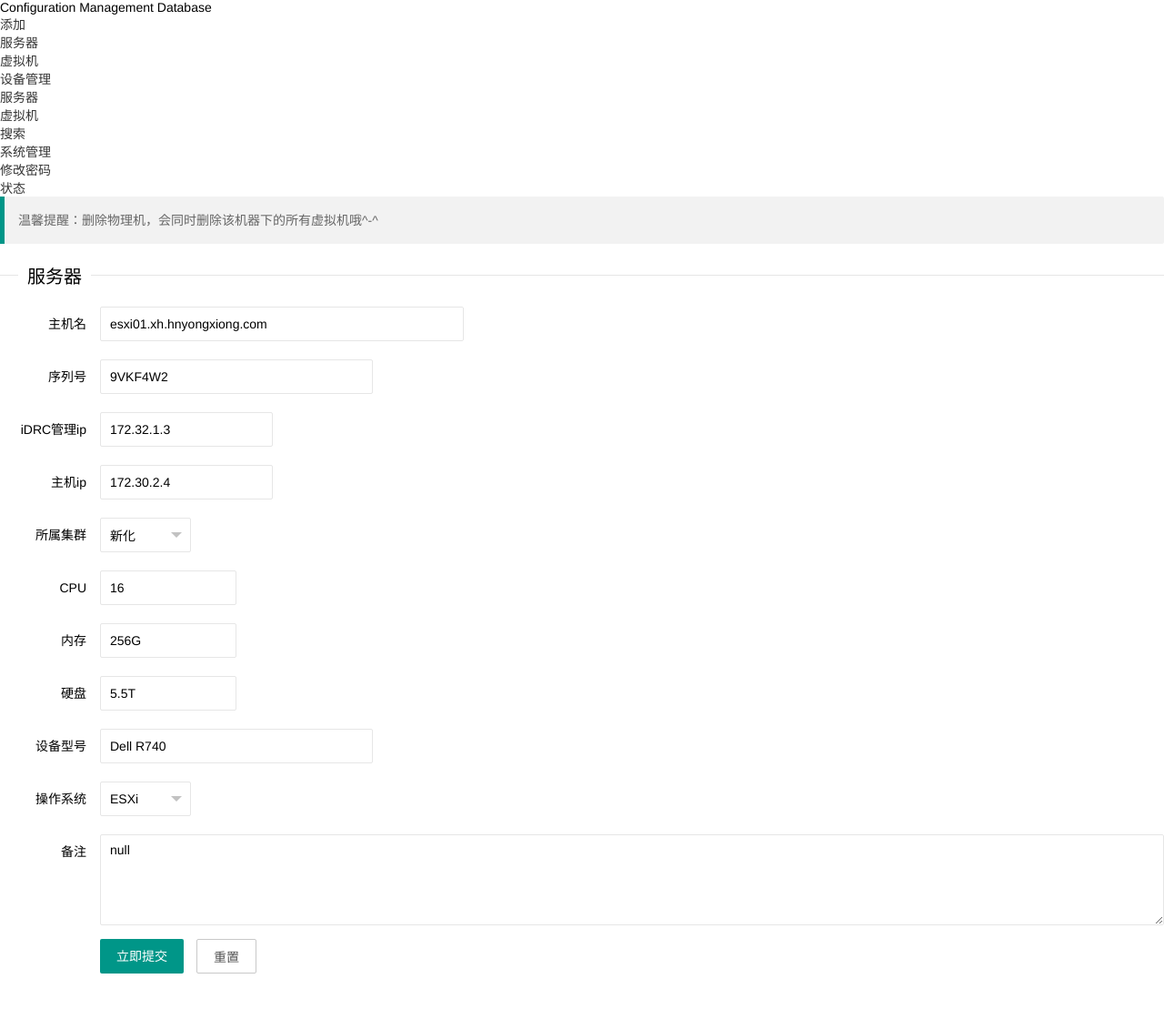
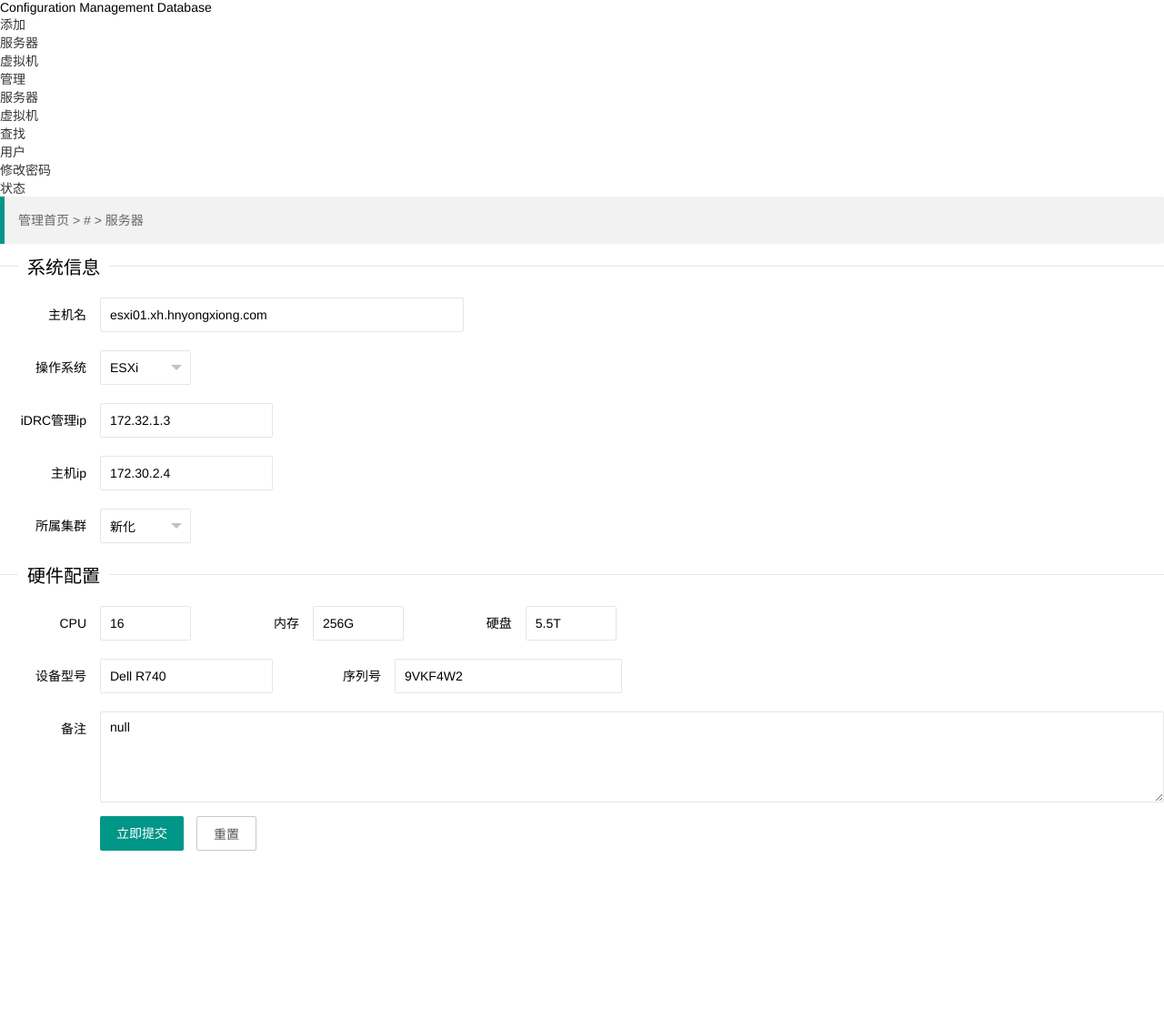
Before and after one commit to dengguibao/django-rms, a Django app: template templates/admin/add_or_edit_host.html in a window 1280 px wide. Shown: the top 1109 px of the page at 91% size. Run offline with Django 3.2, Linux system fonts and the light colour scheme; data comes from the database, SQL or seed files in the repository; both versions use the stored data as it was after the commit; the template is opened without the code that fills it: values that come from a table or form of the project are taken from there, most other values are stand-ins (such as "Sample title", 1, 10 or a date in 2020); some libraries are stand-ins or nearby versions.

Commit message:
0.7 beta optimization front ui

```diff
--- a/templates/admin/add_or_edit_host.html
+++ b/templates/admin/add_or_edit_host.html
@@ -1,9 +1,11 @@
 {% extends "admin/basic.html" %}
-温馨提醒：
+{% block notice%}
+服务器
+{% endblock %}
 {% block mainbody %}
 
-<fieldset class="layui-elem-field layui-field-title" style="margin-top: 20px;">
-    <legend>服务器</legend>
+<fieldset class="layui-elem-field layui-field-title">
+    <legend>系统信息</legend>
 </fieldset>
 
 <form class="layui-form" action="">
@@ -20,10 +22,15 @@
 
     <div class="layui-form-item">
         <div class="layui-inline">
-            <label class="layui-form-label">序列号</label>
-            <div class="layui-input-inline" style="width: 300px;">
-                <input type="text" maxlength="50" name="sn" value="{{ host_obj.sn }}" lay-verify="required" autocomplete="off" class="layui-input">
-            </div>
+          <label class="layui-form-label">操作系统</label>
+          <div class="layui-input-inline" style="width: 100px;">
+            <select name="os" lay-verify="required">
+                <option {% ifequal host_obj.os 'CentOS' %}selected=""{% endifequal %} value="CentOS">CentOS</option{% ifequal vm_obj.vm_os 'CentOS' %}selected=""{% endifequal %}>
+                <option {% ifequal host_obj.os 'Ubuntu' %}selected=""{% endifequal %} value="Ubuntu">Ubuntu</option>
+                <option {% ifequal host_obj.os 'Windows' %}selected=""{% endifequal %} value="Windows">Windows</option>
+                <option {% ifequal host_obj.os 'ESXi' %}selected=""{% endifequal %} value="ESXi">ESXi</option>
+            </select>
+          </div>
         </div>
     </div>
 
@@ -60,27 +67,27 @@
         </div>
     </div>
 
+    <fieldset class="layui-elem-field layui-field-title">
+        <legend>硬件配置</legend>
+    </fieldset>
     <div class="layui-form-item">
         <div class="layui-inline">
           <label class="layui-form-label">CPU</label>
-          <div class="layui-input-inline" style="width: 150px;">
+          <div class="layui-input-inline" style="width: 100px;">
             <input type="text" name="cpu" value="{{ host_obj.cpu }}" maxlength="30" lay-verify="required" autocomplete="off" class="layui-input">
           </div>
         </div>
-    </div>
-    <div class="layui-form-item">
+
         <div class="layui-inline">
           <label class="layui-form-label">内存</label>
-          <div class="layui-input-inline" style="width: 150px;">
+          <div class="layui-input-inline" style="width: 100px;">
             <input type="text" name="memory" maxlength="30" value="{{ host_obj.memory }}" lay-verify="required" autocomplete="off" class="layui-input">
           </div>
         </div>
-    </div>
 
-    <div class="layui-form-item">
         <div class="layui-inline">
           <label class="layui-form-label">硬盘</label>
-          <div class="layui-input-inline" style="width: 150px;">
+          <div class="layui-input-inline" style="width: 100px;">
             <input type="text" name="disk" maxlength="30" value="{{ host_obj.disk }}" lay-verify="required" autocomplete="off" class="layui-input">
           </div>
         </div>
@@ -89,25 +96,18 @@
     <div class="layui-form-item">
         <div class="layui-inline">
           <label class="layui-form-label">设备型号</label>
-          <div class="layui-input-inline" style="width: 300px;">
+          <div class="layui-input-inline">
             <input type="text" name="dev_model" maxlength="50" value="{{ host_obj.dev_model }}" lay-verify="required" autocomplete="off" class="layui-input">
           </div>
         </div>
+
+        <div class="layui-inline">
+            <label class="layui-form-label">序列号</label>
+            <div class="layui-input-inline" style="width: 250px;">
+                <input type="text" maxlength="50" name="sn" value="{{ host_obj.sn }}" lay-verify="required" autocomplete="off" class="layui-input">
+            </div>
+        </div>
     </div>
-
-    <div class="layui-form-item">
-        <div class="layui-inline">
-          <label class="layui-form-label">操作系统</label>
-          <div class="layui-input-inline" style="width: 100px;">
-            <select name="os" lay-verify="required">
-                <option {% ifequal host_obj.os 'CentOS' %}selected=""{% endifequal %} value="CentOS">CentOS</option{% ifequal vm_obj.vm_os 'CentOS' %}selected=""{% endifequal %}>
-                <option {% ifequal host_obj.os 'Ubuntu' %}selected=""{% endifequal %} value="Ubuntu">Ubuntu</option>
-                <option {% ifequal host_obj.os 'Windows' %}selected=""{% endifequal %} value="Windows">Windows</option>
-                <option {% ifequal host_obj.os 'ESXi' %}selected=""{% endifequal %} value="ESXi">ESXi</option>
-            </select>
-          </div>
-        </div>
-      </div>
 
     <div class="layui-form-item layui-form-text">
         <label class="layui-form-label">备注</label>
--- a/templates/admin/basic.html
+++ b/templates/admin/basic.html
@@ -31,11 +31,11 @@
 
         <!--new article area-->
         <div class="nav_pri_menu">
-          <a href="javascript:void(0);" title="menu" class="pri_menu">设备管理</a>
+          <a href="javascript:void(0);" title="menu" class="pri_menu">管理</a>
           <div class="sub_menu_item">
             <li><a href="{% url 'admin:render_temp' 'list_hosts' %}"  title="list hosts">服务器</a></li>
             <li><a href="{% url 'admin:render_temp' 'list_vms' %}"  title="list vms">虚拟机</a></li>
-            <li><a href="{% url 'admin:admin_index' %}"  title="list vms">搜索</a></li>
+            <li><a href="{% url 'admin:admin_index' %}"  title="list vms">查找</a></li>
           </div>
         </div>
 
@@ -49,7 +49,7 @@
 
         <!--menu area-->
         <div class="nav_pri_menu">
-          <a href="javascript:void(0);" title="menu" class="pri_menu">系统管理</a>
+          <a href="javascript:void(0);" title="menu" class="pri_menu">用户</a>
           <div class="sub_menu_item">
             <!-- <li><a href="#" title="add primary menu">系统设置</a></li> -->
             {% if perms.auth.view_user %}
@@ -78,8 +78,10 @@
     </script>
 
     <div id="rightContainer">
-      <blockquote class="layui-elem-quote layui-text">
-        温馨提醒：删除物理机，会同时删除该机器下的所有虚拟机哦^-^
+      <blockquote class="layui-elem-quote layui-text" style＝"font-weight:bold">
+      管理首页 > {{user_url_path}} >
+        {% block notice %}
+        {% endblock %}
     </blockquote>
       {% block mainbody %}
       {% endblock %}
--- a/templates/admin/index.html
+++ b/templates/admin/index.html
@@ -1,9 +1,11 @@
 {% extends "admin/basic.html" %}
-
+{% block notice%}
+设备查找
+{% endblock %}
 {% block mainbody %}
 
 <fieldset class="layui-elem-field layui-field-title" style="margin-top: 20px;">
-    <legend>设备搜索</legend>
+    <legend>设备查找</legend>
 </fieldset>
 <form class="layui-form" action="">
     <div class="layui-row">
--- a/templates/admin/list_users.html
+++ b/templates/admin/list_users.html
@@ -1,8 +1,10 @@
 {% extends "admin/basic.html" %}
-
+{% block notice%}
+用户管理
+{% endblock %}
 {% block mainbody %}
 
-<fieldset class="layui-elem-field layui-field-title" style="margin-top: 50px;">
+<fieldset class="layui-elem-field layui-field-title">
   <legend>用户管理</legend>
 </fieldset>
 
--- a/templates/admin/permission_admin.html
+++ b/templates/admin/permission_admin.html
@@ -1,4 +1,7 @@
 {%extends 'admin/basic.html'%}
+{% block notice%}
+用户管理 > 权限控制
+{% endblock %}
 {%block mainbody%}
 <style>
     .lb {
--- a/templates/admin/user_change_password.html
+++ b/templates/admin/user_change_password.html
@@ -1,5 +1,7 @@
 {% extends "admin/basic.html" %}
-
+{% block notice%}
+修改密码
+{% endblock %}
 {% block mainbody %}
 
 <fieldset class="layui-elem-field layui-field-title" style="margin-top: 20px;">
```
Also changed, not shown: admin/views.py (+14 -3 lines), templates/admin/add_or_edit_user.html (+14 -3 lines), templates/admin/add_or_edit_vm.html (+16 -5 lines), templates/admin/list_hosts.html (+11 -7 lines), templates/admin/list_vms.html (+12 -19 lines), db.sqlite3.
